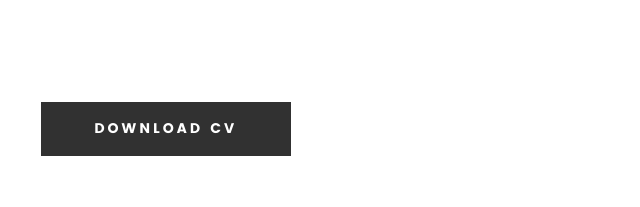
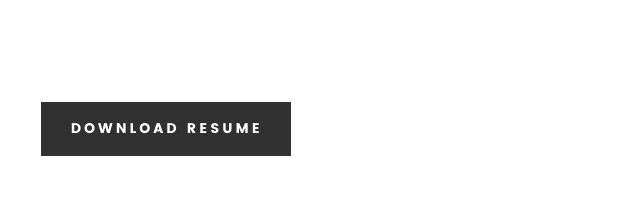
Before and after one commit to umairliaqat33/portfolio, a plain HTML site: page index.html in a window 1280 px wide. Shown: the part 1553-1760 px from the top of the page, 620-1260 px from the left. Drawn offline with Linux system fonts and the light colour scheme; files whose address does not match are found by name.

Commit message:
updated resume and replaced CV with resume on download button

```diff
--- a/index.html
+++ b/index.html
@@ -233,7 +233,7 @@
       <div class="col-twelve">
         <a href="#contact" title="Hire Me" class="button stroke smoothscroll">Hire Me</a>
         <a id="downloadcv" href="Umair-Liaqat-Resume.pdf" target="_blank" title="Download CV"
-          class="button button-primary" download="Umair-Liaqat-Resume">Download CV</a>
+          class="button button-primary" download="Umair-Liaqat-Resume">Download Resume</a>
       </div>
     </div>
   </section>
```
Also changed, not shown: 1 other file.
